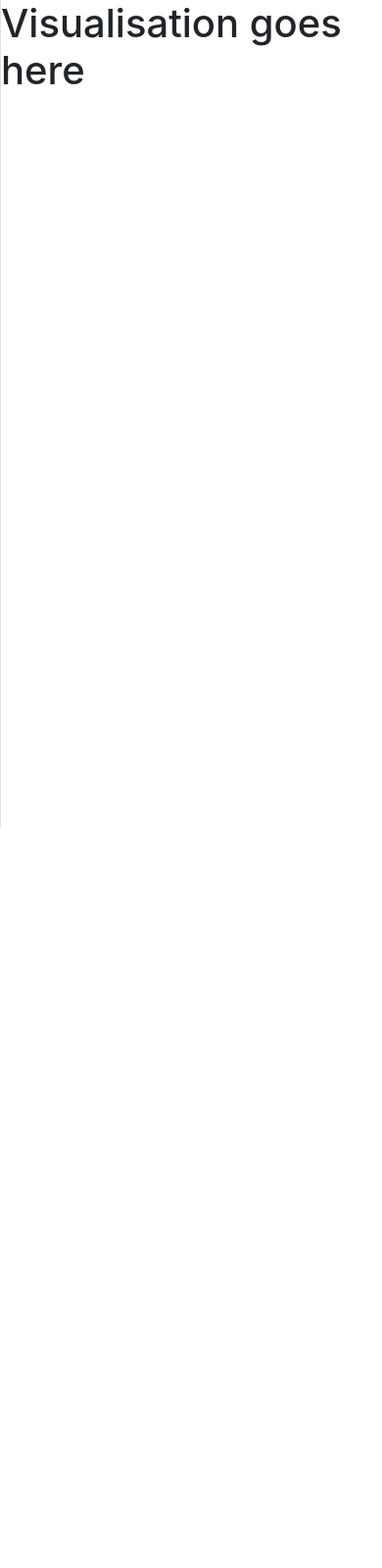
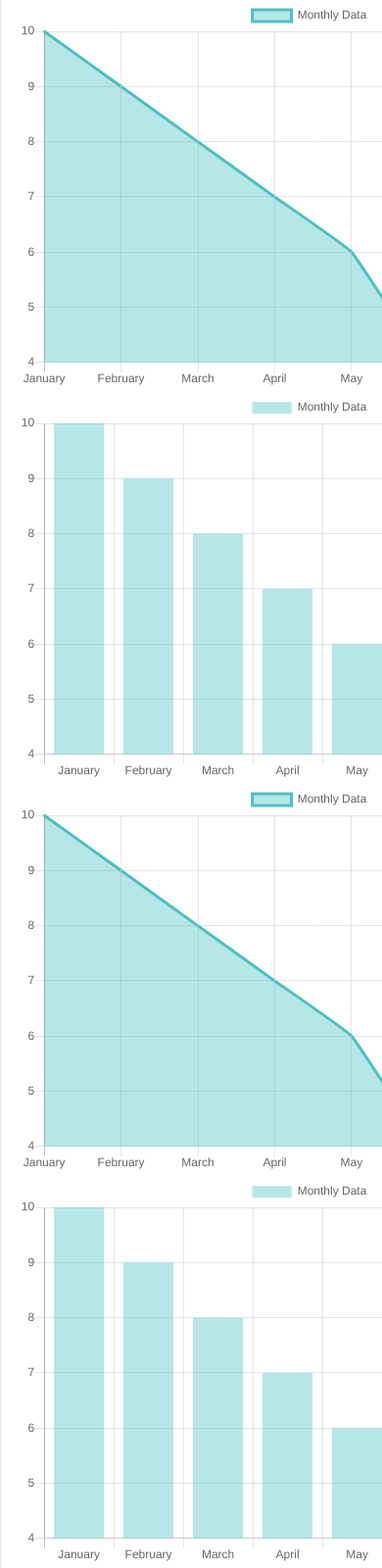
Before and after one commit to brandaohugo/ds-project, a Flask app: page /visualiser in a window 390 px wide; the page is wider, and only the part inside the window is pictured. Shown: that part at 98% size. Before the commit the page ends 844 px from the top of that part, so only its background shows below. Run offline with Flask 2, Linux system fonts and the light colour scheme; the visitor is signed in with stand-in values (Sample User, id 1); data comes from the database, SQL or seed files in the repository; some libraries are stand-ins or nearby versions.

Commit message:
add 4 canvas elements with fake data

```diff
--- a/datasim/__init__.py
+++ b/datasim/__init__.py
@@ -49,6 +49,8 @@ def create_app(test_config=None):
         #TODO: enable user to select different sim runs for plotting
         log_filename = 'datasim/log/event_20200115185434.txt'
         event_data = processor.extract_events_count(pd.read_csv(log_filename))
+        event_count = event_data['count']
+
         bytes_obj = processor.create_event_count_figure(event_data)
         print(event_data)
         return Response(bytes_obj.getvalue(), mimetype='image/png')
@@ -67,7 +69,10 @@ def create_app(test_config=None):
     @app.route("/visualiser")
     @auth.login_required
     def visualiser():
-        return render_template("index.html", section = 'visualiser')
+        legend = 'Monthly Data'
+        labels = ["January", "February", "March", "April", "May", "June", "July", "August"]
+        values = [10, 9, 8, 7, 6, 4, 7, 8]
+        return render_template("index.html", values=values, labels=labels, legend=legend, section='visualiser')
 
     @app.route("/parameters")
     @auth.login_required
--- a/datasim/static/visualiser.css
+++ b/datasim/static/visualiser.css
@@ -121,8 +121,6 @@ div.row:nth-child(4) {
   width: 14em;
 }
 
-
-
 .index-nav-item:hover {
   color: #007bff;
 }
--- a/datasim/templates/index.html
+++ b/datasim/templates/index.html
@@ -1,4 +1,5 @@
 {% block content %}
+
 <head>
   <meta charset="utf-8">
   <meta name="viewport" content="width=device-width, initial-scale=1, shrink-to-fit=no">
@@ -12,15 +13,18 @@
     type="text/css">
 
   <!-- Custom styles for this template -->
-      <link href="{{ url_for('static', filename='visualiser.css') }}", rel="stylesheet">
+  <link href="{{ url_for('static', filename='visualiser.css') }}" , rel="stylesheet">
 
   <!-- Bootstrap Select CSS -->
-      <link href="{{ url_for('static', filename='bootstrap-select/bootstrap-select.min.css') }}", rel="stylesheet">
+  <link href="{{ url_for('static', filename='bootstrap-select/bootstrap-select.min.css') }}" , rel="stylesheet">
 
   <!-- Font awesome icons -->
   <script src="https://kit.fontawesome.com/7393faf73f.js" crossorigin="anonymous"></script>
 
+  <!-- Chart.js CDN -->
+  <script src='https://cdnjs.cloudflare.com/ajax/libs/Chart.js/2.9.3/Chart.min.js'></script>
 </head>
+
 <body>
   <div class="d-flex" id="wrapper">
     <!-- Sidebar -->
@@ -32,7 +36,8 @@
         <a href="/about" class="list-group-item list-group-item-action bg-light index-nav-item">About</a>
         <a href="/visualiser" class="list-group-item list-group-item-action bg-light index-nav-item">Visualiser</a>
         <a href="/parameters" class="list-group-item list-group-item-action bg-light index-nav-item">Parameters</a>
-            <a href="/documentation" class="list-group-item list-group-item-action bg-light index-nav-item">Documentation</a>
+        <a href="/documentation"
+          class="list-group-item list-group-item-action bg-light index-nav-item">Documentation</a>
         <div class="card login-card">
           <div class="card-body">
             <ul class="login-status-container list-group">
@@ -56,9 +61,14 @@
       <div class="container about-content-container">
         <div class="row-fluid">
           <div class="col-md-12">
-                <img src="{{ url_for('static', filename='img/datasim-logo.png') }}" alt="image placeholder" class="img-fluid rounded">
+            <img src="{{ url_for('static', filename='img/datasim-logo.png') }}" alt="image placeholder"
+              class="img-fluid rounded">
             <h4 class="text-center">About</h4>
-                <p>A highly configurable and extensible discrete event simulator for High Performance Computing clusters. DataSim runs on a Flask webserver and can be configured using your own JSON specifications file. As it is packaged using Docker it can be deployed on any computing infrastructure and allows the generation of high fidelity dataframes for use towards the integration of anomaly detection systems. Results may also be visualised using the DataSim Visualiser.</p>
+            <p>A highly configurable and extensible discrete event simulator for High Performance Computing clusters.
+              DataSim runs on a Flask webserver and can be configured using your own JSON specifications file. As it is
+              packaged using Docker it can be deployed on any computing infrastructure and allows the generation of high
+              fidelity dataframes for use towards the integration of anomaly detection systems. Results may also be
+              visualised using the DataSim Visualiser.</p>
           </div>
         </div>
         <div class="row-fluid">
@@ -74,7 +84,25 @@
       </div>
     </div>
     {% elif section == 'visualiser' %}
-             <h1>Visualisation goes here</h1>
+    <div class="container">
+      <div class="row">
+        <div class="col-md-6">
+          <canvas id="chart1" width="600" height="400"></canvas>
+        </div>
+        <div class="col-md-6">
+          <canvas id="chart2" width="600" height="400"></canvas>
+        </div>
+      </div>
+      <div class="row">
+        <div class="col-md-6">
+          <canvas id="chart3" width="600" height="400"></canvas>
+        </div>
+        <div class="col-md-6">
+          <canvas id="chart4" width="600" height="400"></canvas>
+        </div>
+      </div>
+    </div>
+
 
     {% elif section == 'parameters' %}
     <h1>Parameters go here.</h1>
@@ -93,7 +121,82 @@
   <script src="{{ url_for('static', filename='bootstrap/js/bootstrap.bundle.min.js') }}"></script>
 
   <!-- Bootstrap select -->
-        <script type="text/javascript" src="{{ url_for('static', filename='bootstrap-select/bootstrap-select.min.js') }}"></script>
+  <script type="text/javascript" src="{{ url_for('static', filename='bootstrap-select/bootstrap-select.min.js') }}">
+  </script>
+
+  <!-- Script for interactive charts -->
+  <script>
+    // Global parameters:
+// do not resize the chart canvas when its container does (keep at 600x400px)
+Chart.defaults.global.responsive = false;
+
+ // define the chart data
+ var chartData = {
+   labels : [{% for item in labels %}
+              "{{item}}",
+             {% endfor %}],
+   datasets : [{
+       label: '{{ legend }}',
+       fill: true,
+       lineTension: 0.1,
+       backgroundColor: "rgba(75,192,192,0.4)",
+       borderColor: "rgba(75,192,192,1)",
+       borderCapStyle: 'butt',
+       borderDash: [],
+       borderDashOffset: 0.0,
+       borderJoinStyle: 'miter',
+       pointBorderColor: "rgba(75,192,192,1)",
+       pointBackgroundColor: "#fff",
+       pointBorderWidth: 1,
+       pointHoverRadius: 5,
+       pointHoverBackgroundColor: "rgba(75,192,192,1)",
+       pointHoverBorderColor: "rgba(220,220,220,1)",
+       pointHoverBorderWidth: 2,
+       pointRadius: 1,
+       pointHitRadius: 10,
+       data : [{% for item in values %}
+                 {{item}},
+               {% endfor %}],
+       spanGaps: false
+   }]
+ }
+
+ // get chart canvas (CHART 1)
+ var ctx1 = document.getElementById("chart1").getContext("2d");
+
+ // create the chart using the chart canvas
+ var myChart = new Chart(ctx1, {
+   type: 'line',
+   data: chartData,
+ });
+
+ // get chart canvas (CHART 2)
+ var ctx2 = document.getElementById("chart2").getContext("2d");
+
+ // create the chart using the chart canvas
+ var myChart = new Chart(ctx2, {
+   type: 'bar',
+   data: chartData,
+ });
+
+ // get chart canvas (CHART 3)
+ var ctx3 = document.getElementById("chart3").getContext("2d");
+
+ // create the chart using the chart canvas
+ var myChart = new Chart(ctx3, {
+   type: 'line',
+   data: chartData,
+ });
+
+ // get chart canvas (CHART 4)
+ var ctx4 = document.getElementById("chart4").getContext("2d");
+
+ // create the chart using the chart canvas
+ var myChart = new Chart(ctx4, {
+   type: 'bar',
+   data: chartData,
+ });
+</script>
 
 </body>
 {% endblock %}
```
Lines whose indentation alone changed are shown as unchanged.
